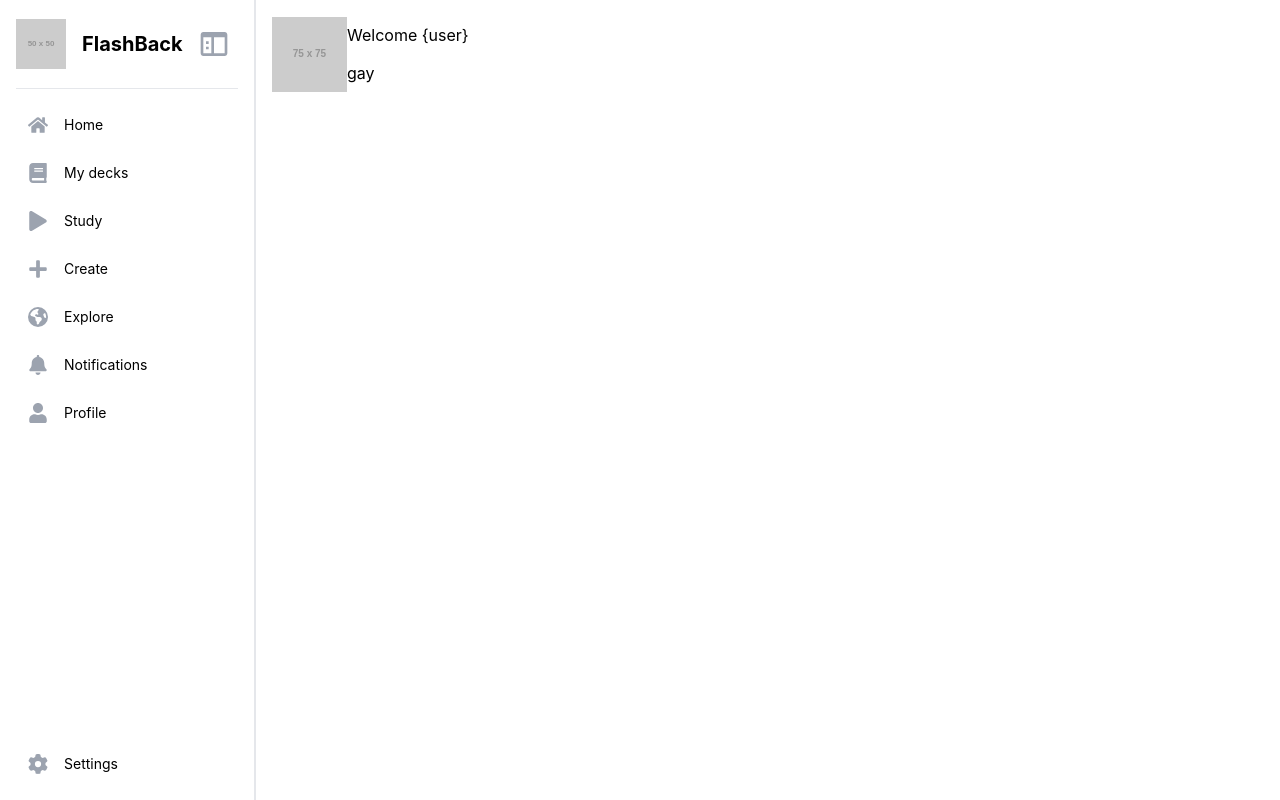
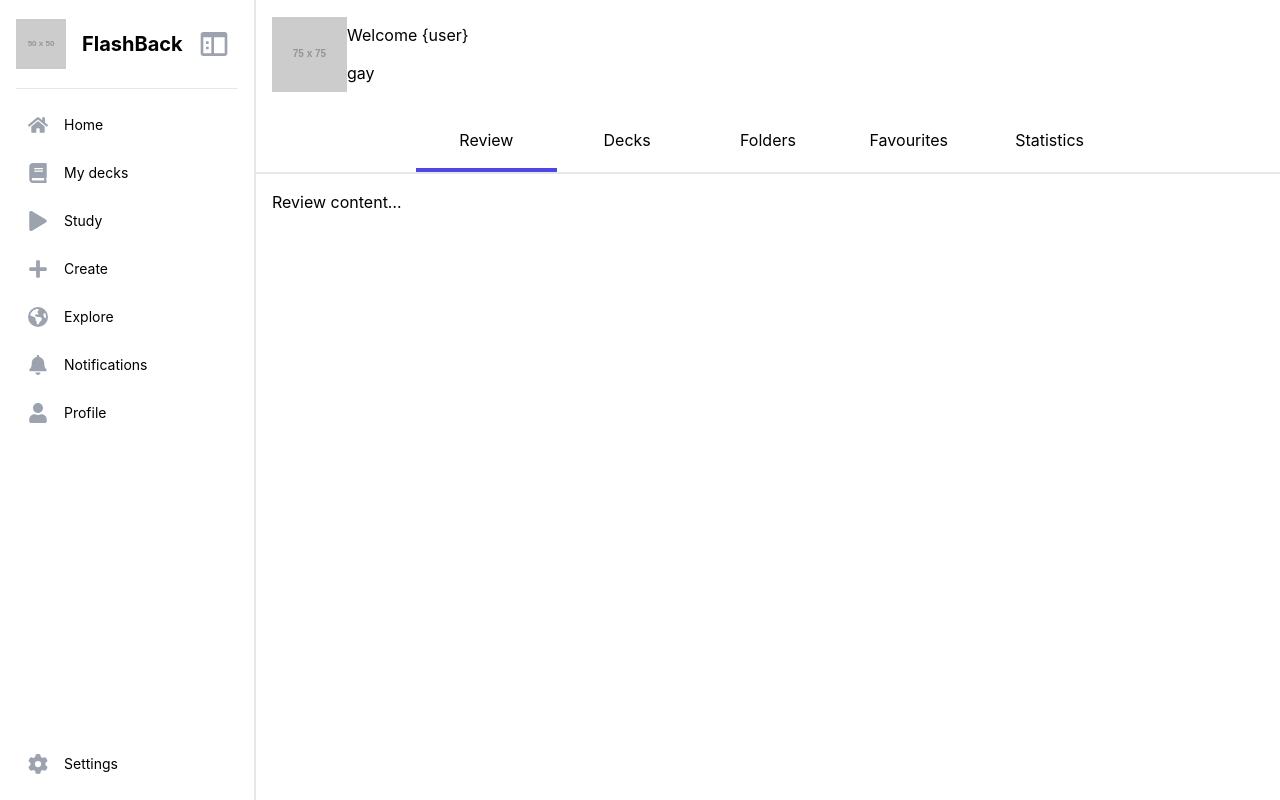
Before and after one commit to exzestential/FlashBack, a React (Create React App) app in the folder client/: page /temp in a window 1280 px wide. Built offline with nearby package versions, Linux system fonts and the light colour scheme.

Commit message:
FINALLY FUCKING ANIMATED THE TAB

```diff
--- /dev/null
+++ b/client/src/component/global/Tabs.js
@@ -0,0 +1,31 @@
+import React from "react";
+
+const Tabs = ({ tabs, activeTab, setActiveTab }) => {
+  return (
+    <div className="border-b-2 border-gray-200">
+      <div className="tabs mx-40 flex justify-center items-center relative">
+        {tabs.map((tab, index) => (
+          <button
+            key={index}
+            onClick={() => setActiveTab(tab)}
+            className={`p-5 flex-grow bg-white`}
+            style={{ width: `calc(100% / ${tabs.length})` }}
+          >
+            {tab}
+          </button>
+        ))}
+
+        {/* Animated Bottom Border */}
+        <div
+          className="absolute bottom-0 left-0 h-1 bg-indigo-600 transition-all duration-300 ease-in-out"
+          style={{
+            width: `calc(100% / ${tabs.length})`,
+            left: `calc(${(tabs.indexOf(activeTab) / tabs.length) * 100}%)`,
+          }}
+        />
+      </div>
+    </div>
+  );
+};
+
+export default Tabs;
--- a/client/src/component/global/index.js
+++ b/client/src/component/global/index.js
@@ -7,3 +7,4 @@ export { default as Loading } from "./Loading";
 export { default as Modal } from "./Modal";
 export { default as Notification } from "./Notification";
 export { default as SideNav } from "./SideNav";
+export { default as Tabs } from "./Tabs";
--- a/client/src/page/Home.js
+++ b/client/src/page/Home.js
@@ -1,29 +1,56 @@
-import React from "react";
-import { motion } from "framer-motion";
-
-import { SideNav } from "../component/global";
+import React, { useState } from "react";
+import { SideNav, Tabs } from "../component/global";
 
 const Home = () => {
+  const tabs = ["Review", "Decks", "Folders", "Favourites", "Statistics"];
+  const [activeTab, setActiveTab] = useState(tabs[0]);
+  const [activeIndex, setActiveIndex] = useState(0);
+
   return (
-    <motion.div
-      initial={{ opacity: 0 }}
-      animate={{ opacity: 1 }}
-      exit={{ opacity: 0 }}
-      transition={{ duration: 0.5 }}
-    >
-      <div className="page-container flex min-h-scnreen">
-        <SideNav />
-        <div className="home p-4">
-          <div className="user-welcome flex items-center">
-            <img src="http://placehold.co/75?text=Profile" alt="" />
-            <div>
-              <p>Welcome {"{user}"}</p>
-              <p>gay</p>
-            </div>
+    <div className="page-container flex min-h-screen">
+      <SideNav />
+      <div className="home w-full">
+        <div className="user-welcome p-4 flex items-center">
+          <img src="http://placehold.co/75?text=Profile" alt="Profile" />
+          <div>
+            <p>Welcome {"{user}"}</p>
+            <p>gay</p>
           </div>
         </div>
+
+        <Tabs
+          tabs={tabs}
+          activeTab={activeTab}
+          setActiveTab={(tab) => {
+            setActiveTab(tab);
+            setActiveIndex(tabs.indexOf(tab));
+          }}
+        />
+
+        <div className="relative overflow-hidden h-32">
+          {tabs.map((tab, i) => {
+            const x = i === activeIndex ? 0 : i < activeIndex ? -100 : 100;
+
+            return (
+              <div
+                key={tab}
+                className="absolute inset-0 p-4 bg-white transition-all duration-500 ease-in-out"
+                style={{
+                  transform: `translateX(${x}%)`,
+                  opacity: i === activeIndex ? 1 : 0,
+                }}
+              >
+                {tab === "Review" && <div>Review content…</div>}
+                {tab === "Decks" && <div>Decks content…</div>}
+                {tab === "Folders" && <div>Folders content…</div>}
+                {tab === "Favourites" && <div>Favourites content…</div>}
+                {tab === "Statistics" && <div>Statistics content…</div>}
+              </div>
+            );
+          })}
+        </div>
       </div>
-    </motion.div>
+    </div>
   );
 };
 
```
